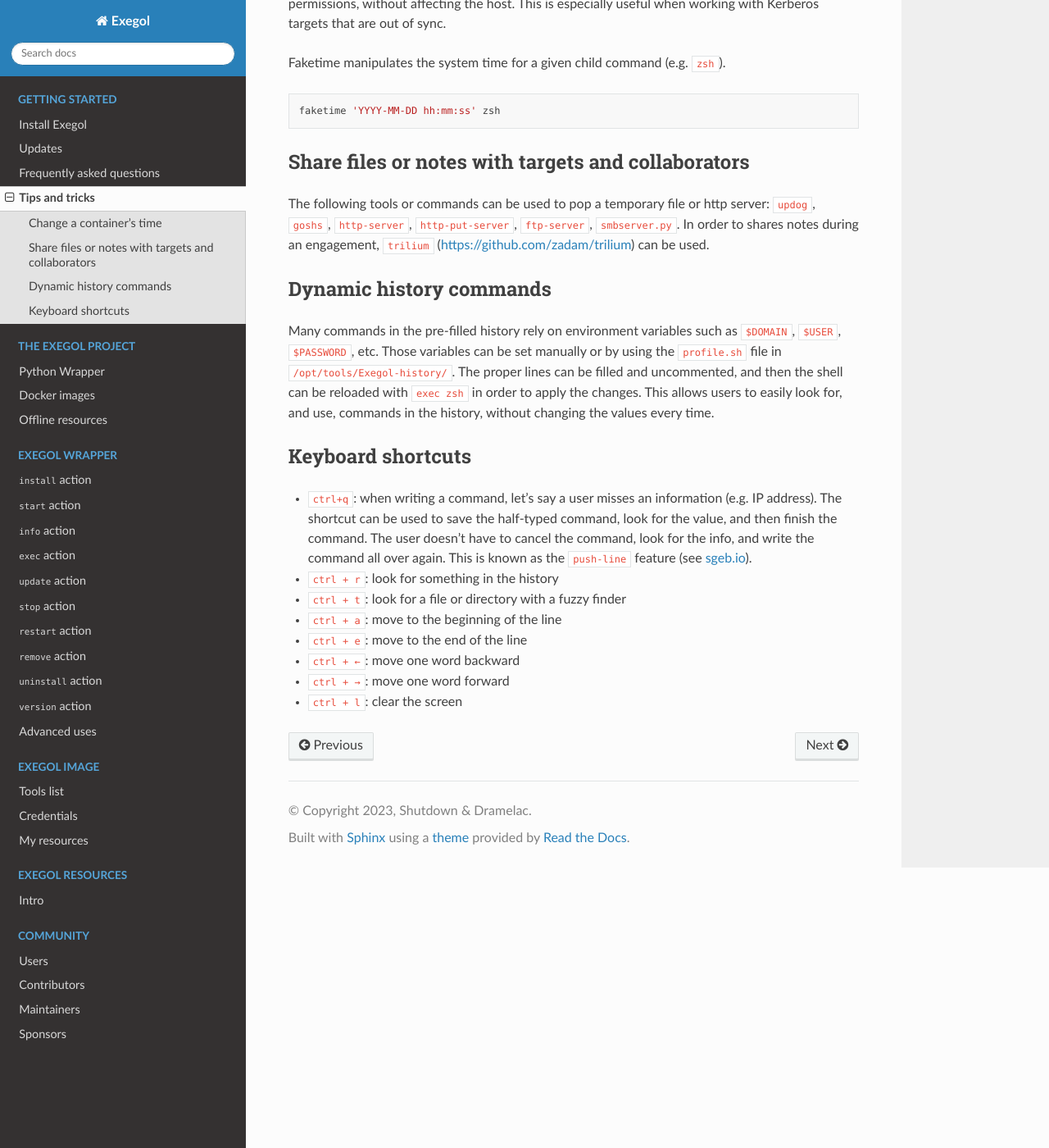
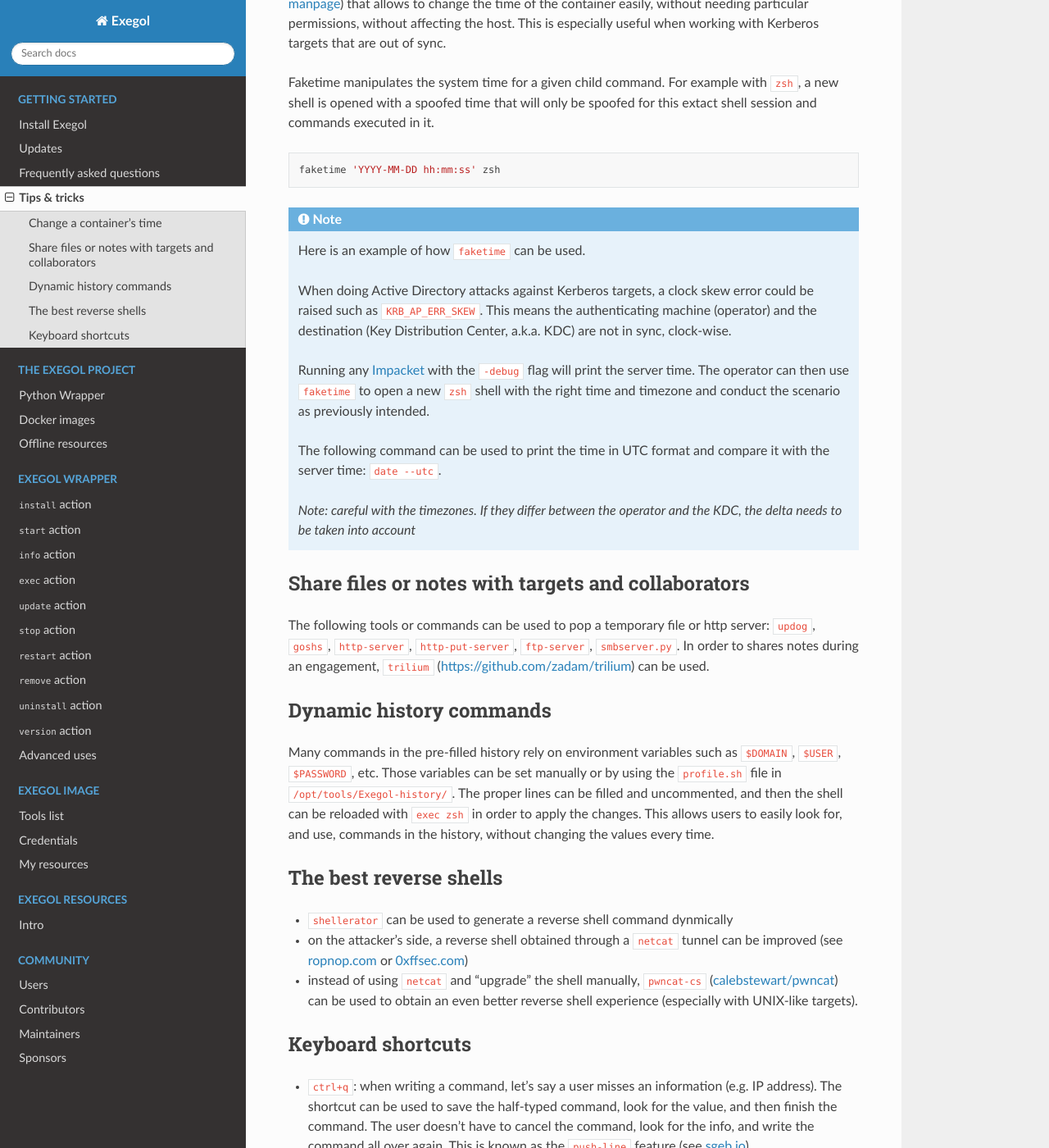
Before and after one commit to ThePorgs/Exegol-docs, a Sphinx documentation site: the page built from source/getting-started/tips-and-tricks.rst, in a window 1280 px wide and 1400 px high, scrolled down 465 px. Shown: the whole window at 82% size. Built offline with Sphinx 7.4.7 and the Read the Docs theme 2.0.0, drawn with Linux system fonts in a browser that asks for light colours; some of the changed text lies outside the part shown.

Commit message:
adding more faketime tips and reverse shell tips

```diff
--- a/source/getting-started/tips-and-tricks.rst
+++ b/source/getting-started/tips-and-tricks.rst
@@ -13,11 +13,23 @@
 Changing a container's time with ``date`` requires elevated permissions on the container, and messes up with the host's time.
 There is however and alternative, using ``faketime`` (see `faketime ubuntu manpage <https://manpages.ubuntu.com/manpages/trusty/man1/faketime.1.html>`_) that allows to change the time of the container easily, without needing particular permissions, without affecting the host. This is especially useful when working with Kerberos targets that are out of sync.
 
-Faketime manipulates the system time for a given child command (e.g. ``zsh``).
+Faketime manipulates the system time for a given child command. For example with ``zsh``, a new shell is opened with a spoofed time that will only be spoofed for this extact shell session and commands executed in it.
 
 .. code-block:: bash
 
     faketime 'YYYY-MM-DD hh:mm:ss' zsh
+
+.. note::
+
+    Here is an example of how ``faketime`` can be used.
+
+    When doing Active Directory attacks against Kerberos targets, a clock skew error could be raised such as ``KRB_AP_ERR_SKEW``. This means the authenticating machine (operator) and the destination (Key Distribution Center, a.k.a. KDC) are not in sync, clock-wise.
+
+    Running any `Impacket <https://github.com/fortra/impacket>`_ with the ``-debug`` flag will print the server time. The operator can then use ``faketime`` to open a new ``zsh`` shell with the right time and timezone and conduct the scenario as previously intended.
+
+    The following command can be used to print the time in UTC format and compare it with the server time: ``date --utc``.
+
+    *Note: careful with the timezones. If they differ between the operator and the KDC, the delta needs to be taken into account*
 
 Share files or notes with targets and collaborators
 ~~~~~~~~~~~~~~~~~~~~~~~~~~~~~~~~~~~~~~~~~~~~~~~~~~~
@@ -33,6 +45,13 @@
 The proper lines can be filled and uncommented, and then the shell can be reloaded with ``exec zsh`` in order to apply the changes.
 This allows users to easily look for, and use, commands in the history, without changing the values every time.
 
+The best reverse shells
+~~~~~~~~~~~~~~~~~~~~~~~
+
+* ``shellerator`` can be used to generate a reverse shell command dynmically
+* on the attacker's side, a reverse shell obtained through a ``netcat`` tunnel can be improved (see `ropnop.com <https://blog.ropnop.com/upgrading-simple-shells-to-fully-interactive-ttys/>`_ or `0xffsec.com <https://0xffsec.com/handbook/shells/full-tty/>`_)
+* instead of using ``netcat`` and "upgrade" the shell manually, ``pwncat-cs`` (`calebstewart/pwncat <https://github.com/calebstewart/pwncat>`_) can be used to obtain an even better reverse shell experience (especially with UNIX-like targets).
+
 Keyboard shortcuts
 ~~~~~~~~~~~~~~~~~~
 
```
Also changed, not shown: other parts of source/getting-started/tips-and-tricks.rst (+3 -3 lines).
